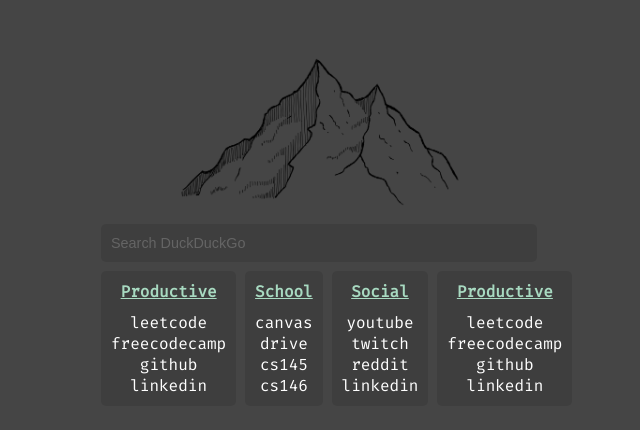
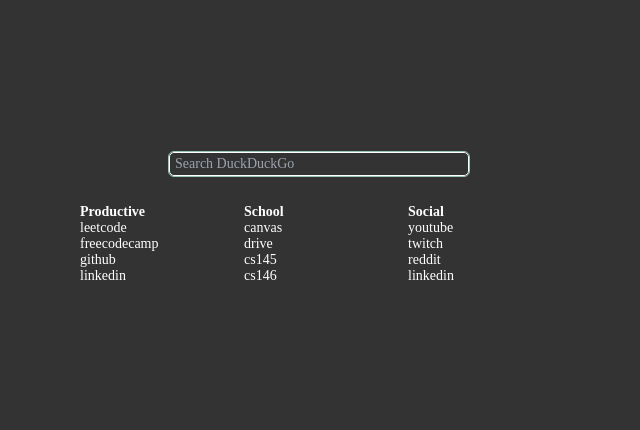
Before and after one commit to marcocanto/startpage, a website: page index.html in a window 1280 px wide. Shown: the part 132-562 px from the top of the page, without its empty margins (321-961 px from the left). Drawn offline with Linux system fonts and the light colour scheme.

Commit message:
style update

```diff
--- a/index.html
+++ b/index.html
@@ -6,18 +6,19 @@
     <meta http-equiv="X-UA-Compatible" content="IE=edge" />
     <meta name="viewport" content="width=device-width, initial-scale=1.0" />
     <title>startpage</title>
-    <link rel="stylesheet" href="styles.css" />
+    <link rel="stylesheet" href="output.css" />
+    <script src="script.js"></script>
 </head>
 
 <body>
     <div id="container">
-        <div id="image">
-            <img src="mountain-sketches-clip-art-7.png" width="300">
+        <div id="timeline">
+            <div id="currentTime"></div>
         </div>
         <div id="search-box">
             <form method="get" name="search" action="https://www.duckduckgo.com/"
                 onsubmit="this.submit(); this.reset(); return false;">
-                <input type="text" placeholder="Search DuckDuckGo" autofocus="autofocus" name="q" />
+                <input id="search" type="text" placeholder="Search DuckDuckGo" autofocus="autofocus" name="q" />
             </form>
         </div>
         <div id="link-container">
@@ -42,13 +43,6 @@
                 <a href="https://reddit.com/r/superstonk">reddit</a>
                 <a href="https://linkedin.com/marcocanto3">linkedin</a>
             </div>
-            <div class="links">
-                <div class="title">Productive</div>
-                <a href="https://leetcode.com/">leetcode</a>
-                <a href="https://freecodecamp.org">freecodecamp</a>
-                <a href="https://github.com/marcocanto">github</a>
-                <a href="https://linkedin.com/marcocanto3">linkedin</a>
-            </div>
         </div>
     </div>
 </body>
--- /dev/null
+++ b/input.css
@@ -0,0 +1,63 @@
+@tailwind base;
+@tailwind components;
+@tailwind utilities;
+
+body {
+    width: 100vw;
+    height: 100vh;
+    background-color: #333;
+    font: 14px "Fira Code"
+}
+
+#container {
+    width: 100%;
+    height: 100%;
+    display: flex;
+    flex-direction: column;
+    justify-content: center;
+    align-items: center;
+    margin-top: -5%;
+    gap: 2em;
+}
+
+#link-container {
+    display: flex;
+    justify-content: center;
+    align-items: center;
+    gap: 1em;
+
+}
+
+.links {
+    width: 150px;
+    display: flex;
+    flex-direction: column;
+    color: white;
+}
+
+#search {
+    width: 300px;
+    padding: 3px 5px;
+    border-radius: 5px;
+    background: transparent;
+    border: 1px solid white !important;
+    color: white;
+
+}
+
+#search:focus {
+    outline: 1px solid rgb(153, 197, 182) !important;
+}
+
+.title {
+    font-weight: bold;
+}
+
+a:hover {
+    color:rgb(153, 197, 182);
+}
+
+#currentTime {
+    font-size: 24px;
+    color: white
+}
--- /dev/null
+++ b/package.json
@@ -0,0 +1,5 @@
+{
+  "devDependencies": {
+    "tailwindcss": "^3.0.16"
+  }
+}
--- a/styles.scss
+++ /dev/null
@@ -1,111 +0,0 @@
-$bg-color: rgb(69, 69, 69);
-@import url("https://fonts.googleapis.com/css2?family=Fira+Code&display=swap");
-
-html,
-body {
-	// box-sizing: border-box;
-	display: flex;
-	flex-flow: row nowrap;
-	justify-content: center;
-	align-content: center;
-	align-items: center;
-	height: 100%;
-	width: 100%;
-	margin: 0;
-	padding: 0;
-	background-color: $bg-color;
-	font-family: "Fira Code", monospace;
-}
-
-#container {
-	display: flex;
-	align-items: center;
-	justify-content: center;
-	flex-direction: column;
-	margin: 0;
-	margin-top: -10vh;
-}
-
-#search-box {
-	width: 100%;
-	border-radius: 5px;
-}
-
-#link-container {
-	width: 100%;
-	display: flex;
-	flex-direction: row;
-	flex-basis: 1;
-	justify-content: space-around;
-}
-
-form {
-	border-radius: 5px;
-	background-color: rgba(0, 0, 0, 0.1);
-	margin: 1% 1%;
-}
-
-input {
-	display: inline;
-	width: 100%;
-	border: none;
-	background: none;
-	font-size: 1rem;
-	color: white;
-	padding: 10px;
-}
-
-input:focus {
-	outline: none;
-}
-
-input::placeholder {
-	color: rgba(255, 255, 255, 0.2);
-	font-size: 0.9em;
-}
-
-.links {
-	display: flex;
-	flex: 1;
-	flex-direction: column;
-	background-color: rgba(0, 0, 0, 0.1);
-	justify-content: center;
-	align-items: center;
-	border-radius: 5px;
-	height: 90%;
-	margin: 1% 1%;
-	padding: 10px;
-	ul {
-		list-style: none;
-		color: white;
-	}
-}
-
-.title {
-	padding-bottom: 10px;
-	color: rgb(168, 218, 193);
-	font-weight: bold;
-	text-decoration: underline;
-}
-
-a {
-	text-decoration: none;
-	color: white;
-}
-
-a:hover {
-	color: #a8dac1;
-	animation-duration: 0.01s;
-	animation-name: textflicker;
-	animation-iteration-count: infinite;
-	animation-direction: alternate;
-}
-
-@keyframes textflicker {
-	from {
-		text-shadow: 1px 0 0 #a98fbe, -2px 0 0 #a8dac1;
-	}
-	to {
-		text-shadow: 2px 0.5px 2px #a98fbe, -1px -0.5px 2px #a8dac1;
-	}
-}
--- /dev/null
+++ b/tailwind.config.js
@@ -0,0 +1,7 @@
+module.exports = {
+	content: ['./*'],
+	theme: {
+		extend: {},
+	},
+	plugins: [],
+};
```
Also changed, not shown: output.css (added), styles.css (deleted), 3 other files.
